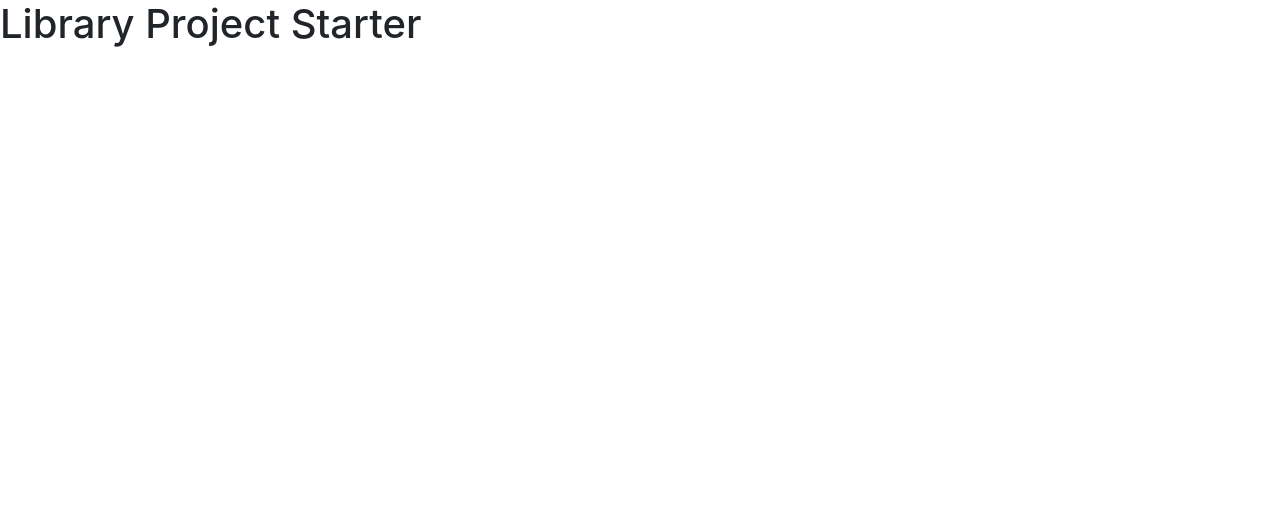
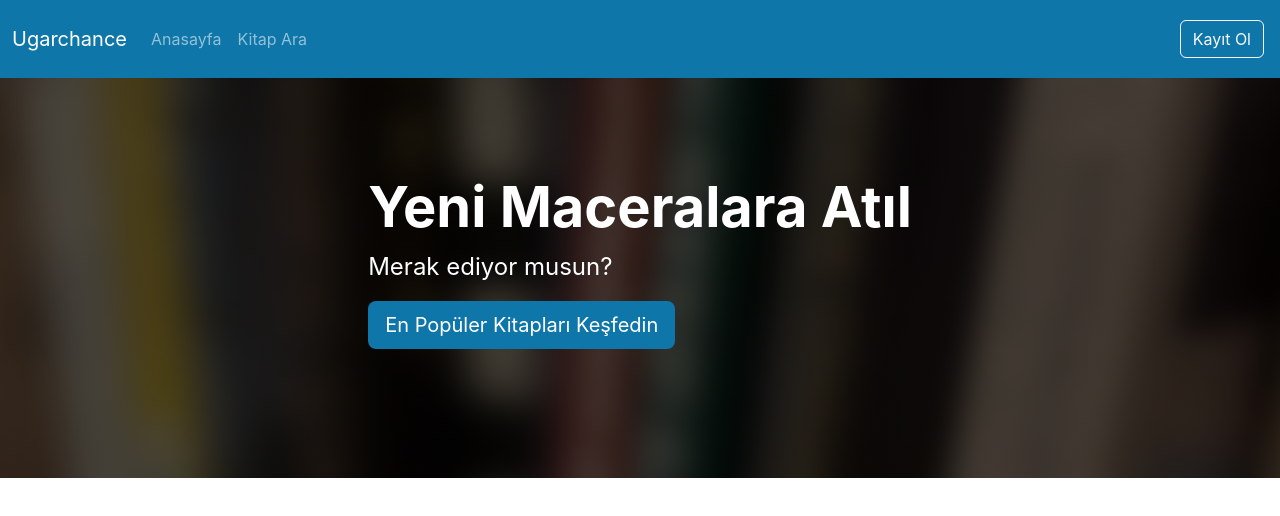
Before and after one commit to ugarchance/library-app, a React (Create React App) app in the folder frontend/react-library/: page / in a window 1280 px wide. Shown: the top 516 px of the page. Built offline with nearby package versions, Linux system fonts and the light colour scheme.

Commit message:
added ExploreTopBooks and Navbar

```diff
--- a/frontend/react-library/src/App.tsx
+++ b/frontend/react-library/src/App.tsx
@@ -1,11 +1,14 @@
 import React from "react";
 
 import "./App.css";
+import { Navbar } from "./layouts/NavBarAndFooter/Navbar";
+import { ExploreTopBooks } from "./layouts/HomePage/ExploreTopBooks";
 
 function App() {
   return (
-    <div className="App">
-      <h1>Library Project Starter</h1>
+    <div>
+      <Navbar />
+      <ExploreTopBooks />
     </div>
   );
 }
--- /dev/null
+++ b/frontend/react-library/src/layouts/HomePage/ExploreTopBooks.tsx
@@ -0,0 +1,19 @@
+export const ExploreTopBooks = () => {
+  return (
+    <div className="p-5 mb-4 bg-dark header">
+      <div className="container-fluid py-5 text-white d-flex justify-content-center align-items-center">
+        <div>
+          <h1 className="display-4 fw-bold">Yeni Maceralara Atıl</h1>
+          <p className="col-md-8 fs-4">Merak ediyor musun?</p>
+          <a
+            type="button"
+            className="btn main-color btn-lg text-white"
+            href="#"
+          >
+            En Popüler Kitapları Keşfedin
+          </a>
+        </div>
+      </div>
+    </div>
+  );
+};
--- /dev/null
+++ b/frontend/react-library/src/layouts/NavBarAndFooter/Navbar.tsx
@@ -0,0 +1,43 @@
+export const Navbar = () => {
+  return (
+    <nav className="navbar navbar-expand-lg navbar-dark main-color py-3">
+      <div className="container-fluid">
+        <span className="navbar-brand">Ugarchance</span>
+        <button
+          className="navbar-toggler"
+          type="button"
+          data-bs-toggle="collapse"
+          data-bs-target="#navbarNavDropdown"
+          aria-controls="navbarNavDropdown"
+          aria-expanded="false"
+          aria-label="Toggle Navigation"
+        >
+          <span className="navbar-toggler-icon"></span>
+        </button>
+        <div className="collapse navbar-collapse" id="navbarNavDropdown">
+          <ul className="navbar-nav">
+            <li className="nav-item">
+              <a className="nav-link" href="#">
+                {" "}
+                Anasayfa
+              </a>
+            </li>
+            <li className="nav-item">
+              <a className="nav-link" href="#">
+                {" "}
+                Kitap Ara
+              </a>
+            </li>
+          </ul>
+          <ul className="navbar-nav ms-auto">
+            <li className="nav-item m-1">
+              <a type="button" className="btn btn-outline-light" href="#">
+                Kayıt Ol
+              </a>
+            </li>
+          </ul>
+        </div>
+      </div>
+    </nav>
+  );
+};
```
